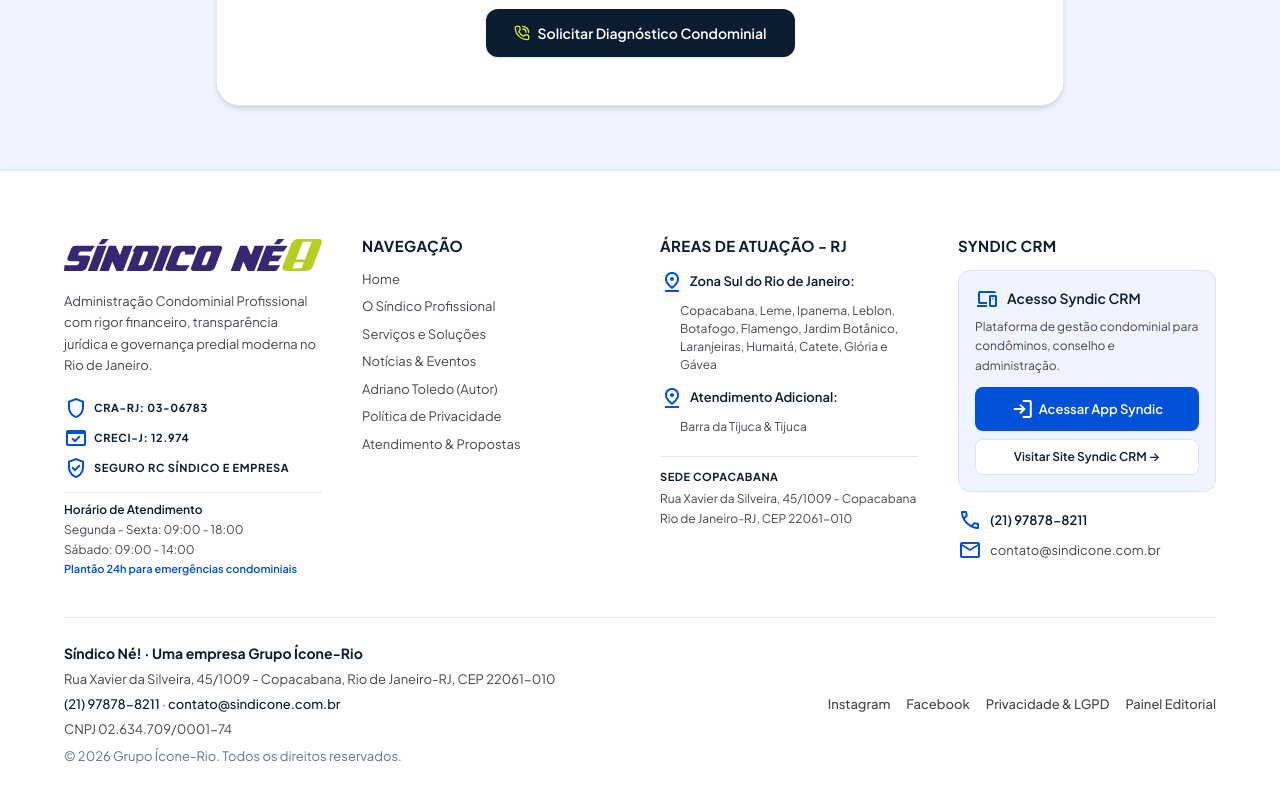
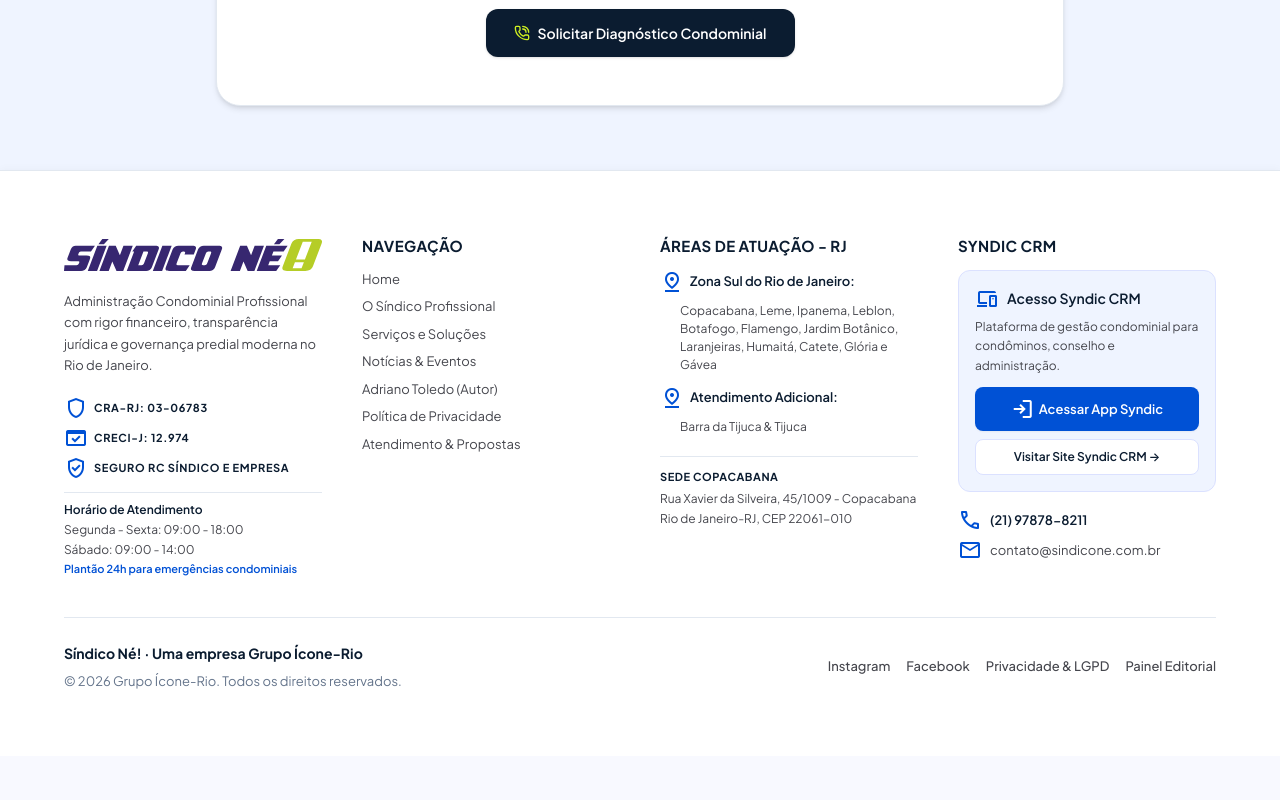
Before and after one commit to BuggyToledo/sindico_ne_site, a Next.js app: page /servicos-sindico-profissional in a window 1280 px wide. Shown: the part 3885-4685 px from the top of the page. After the commit the page ends 4641 px from the top, so only its background shows below. Built offline with nearby package versions, Linux system fonts and the light colour scheme.

Commit message:
Ajustes de rodapé e logos dos diferenciais
Simplifica o rodapé corporativo e exibe logos oficiais na seção de diferenciais, renomeando SIN ICONDEV para Syndic CRM.

```diff
--- a/src/components/home/ServicesGrid.tsx
+++ b/src/components/home/ServicesGrid.tsx
@@ -1,4 +1,5 @@
 import React from "react";
+import Image from "next/image";
 import Link from "next/link";
 import { HOME_SERVICES_GRID, TRUST_BADGES } from "@/data/site-config";
 
@@ -13,37 +14,28 @@ const SERVICE_ICONS = [
   "policy",
 ];
 
-const BADGE_META: Record<
-  string,
-  { icon: string; tag: string; tagClass: string }
-> = {
+const BADGE_META: Record<string, { tag: string; tagClass: string }> = {
   "tokio-marine": {
-    icon: "security",
     tag: "PJ",
     tagClass: "bg-emerald-100 text-emerald-800",
   },
   "akad-seguro": {
-    icon: "health_and_safety",
     tag: "PF",
     tagClass: "bg-emerald-100 text-emerald-800",
   },
   "cra-rj": {
-    icon: "badge",
     tag: "OFICIAL",
     tagClass: "bg-blue-100 text-[#0051d5]",
   },
   "creci-juridico": {
-    icon: "real_estate_agent",
     tag: "HOMOLOGADO",
     tagClass: "bg-blue-100 text-[#0051d5]",
   },
-  "sin-icondev": {
-    icon: "cloud_sync",
+  "syndic-crm": {
     tag: "PROPTECH",
     tagClass: "bg-purple-100 text-purple-800",
   },
   townsq: {
-    icon: "school",
     tag: "CERTIFICADO",
     tagClass: "bg-yellow-100 text-yellow-900",
   },
@@ -145,11 +137,10 @@ export function TrustBadges() {
           </p>
         </div>
 
-        {/* Grid de 6 cards de credenciais/garantias com design moderno e clean */}
+        {/* Grid de 6 cards de credenciais/garantias com logos oficiais */}
         <div className="grid grid-cols-1 md:grid-cols-2 lg:grid-cols-3 gap-6">
           {TRUST_BADGES.map((badge) => {
             const meta = BADGE_META[badge.id] || {
-              icon: "verified",
               tag: "OFICIAL",
               tagClass: "bg-blue-100 text-[#0051d5]",
             };
@@ -158,16 +149,17 @@ export function TrustBadges() {
                 key={badge.id}
                 className="bg-white rounded-2xl p-6 border border-[#e2e8f0] shadow-xs hover:shadow-md transition-shadow flex items-start gap-4"
               >
-                <div className="w-12 h-12 rounded-xl bg-[#e5eeff] flex items-center justify-center shrink-0 text-[#0051d5]">
-                  <span
-                    className="material-symbols-outlined text-[26px]"
-                    aria-hidden="true"
-                  >
-                    {meta.icon}
-                  </span>
+                <div className="w-16 h-16 rounded-xl bg-white border border-[#e2e8f0] flex items-center justify-center shrink-0 overflow-hidden p-1.5">
+                  <Image
+                    src={badge.imageUrl}
+                    alt={badge.alt}
+                    width={badge.width}
+                    height={badge.height}
+                    className="w-full h-full object-contain"
+                  />
                 </div>
-                <div className="flex flex-col">
-                  <div className="flex items-center gap-2 mb-1">
+                <div className="flex flex-col min-w-0">
+                  <div className="flex items-center gap-2 mb-1 flex-wrap">
                     <h3 className="text-[18px] font-bold text-[#0b1c30]">
                       {badge.title}
                     </h3>
--- a/src/components/layout/Footer.tsx
+++ b/src/components/layout/Footer.tsx
@@ -239,25 +239,6 @@ export function Footer() {
             <p className="font-bold text-[#0b1c30] text-[14px]">
               Síndico Né! · Uma empresa Grupo Ícone-Rio
             </p>
-            <p>
-              Rua Xavier da Silveira, 45/1009 - Copacabana, Rio de Janeiro-RJ, CEP 22061-010
-            </p>
-            <p>
-              <a
-                href={`tel:${SITE_CONFIG.contact.phoneRaw}`}
-                className="hover:text-[#0051d5] transition-colors font-medium text-[#0b1c30]"
-              >
-                (21) 97878-8211
-              </a>{" "}
-              ·{" "}
-              <a
-                href={`mailto:${SITE_CONFIG.contact.email}`}
-                className="hover:text-[#0051d5] transition-colors font-medium text-[#0b1c30]"
-              >
-                contato@sindicone.com.br
-              </a>
-            </p>
-            <p>CNPJ 02.634.709/0001-74</p>
             <p className="text-[#64748b] pt-0.5">
               © 2026 Grupo Ícone-Rio. Todos os direitos reservados.
             </p>
--- a/src/data/site-config.ts
+++ b/src/data/site-config.ts
@@ -252,12 +252,12 @@ export const SITE_CONFIG = {
       height: 300,
     },
     {
-      id: "sin-icondev",
-      title: "SIN ICONDEV",
+      id: "syndic-crm",
+      title: "Syndic CRM",
       description: "Tecnologia e inovação na gestão condominial",
       image: "/wp-content/uploads/2026/07/Ativo-2@2x.png",
       imageUrl: "/wp-content/uploads/2026/07/Ativo-2@2x.png",
-      alt: "SIN Icondev - Plataforma digital de gestão condominial",
+      alt: "Syndic CRM - Plataforma digital de gestão condominial",
       width: 1043,
       height: 1043,
     },
```
